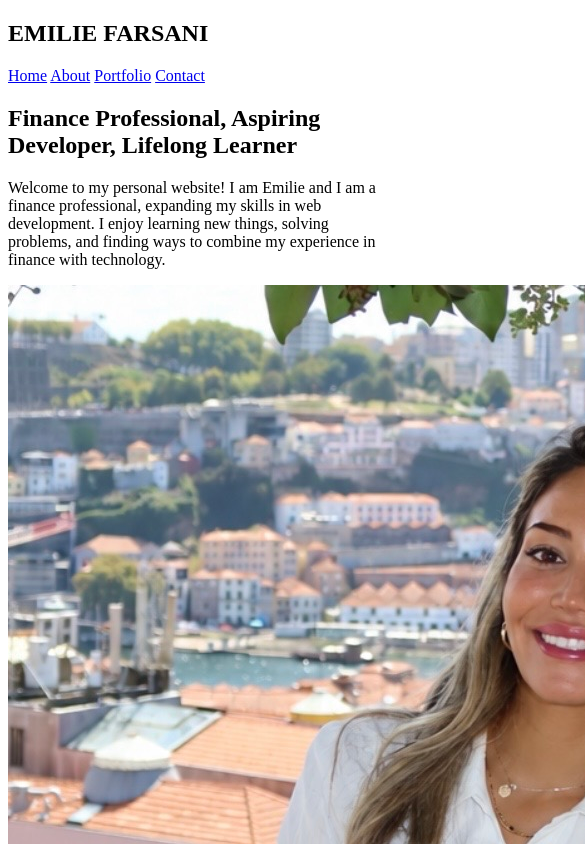
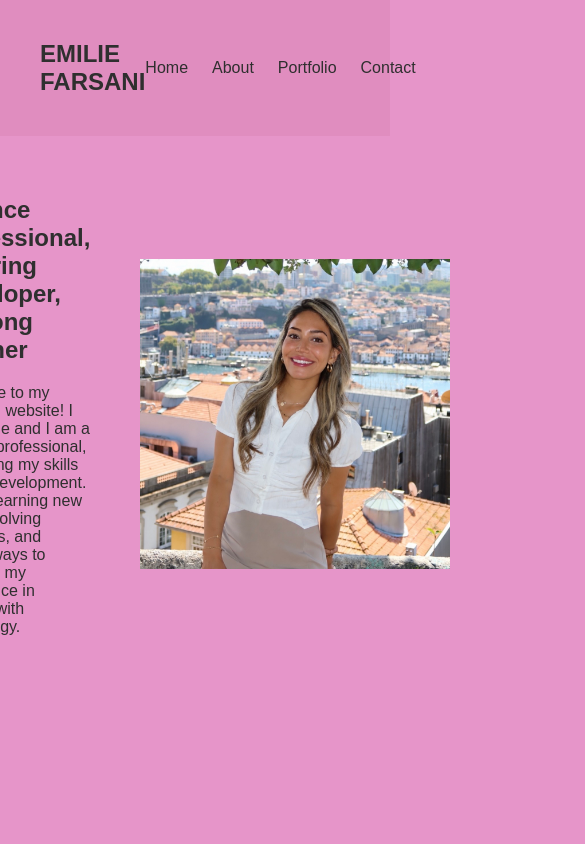
Before and after one commit to efarsani/emilie-personal-website, a plain HTML site: page index.html in a window 390 px wide. Shown: the top 844 px of the page, 585 px wide, since content can reach past the window. Drawn offline with Linux system fonts and the light colour scheme.

Commit message:
Style home page with responsive flex layout

```diff
--- a/index.html
+++ b/index.html
@@ -3,6 +3,7 @@
   <head>
     <meta charset="UTF-8" />
     <meta name="viewport" content="width=device-width, initial-scale=1.0" />
+    <link rel="stylesheet" href="style.css" />
     <title>Emilie Farsani</title>
   </head>
   <body>
--- /dev/null
+++ b/style.css
@@ -0,0 +1,38 @@
+* {
+  box-sizing: border-box;
+}
+body {
+  margin: 0;
+  font-family: Arial, sans-serif;
+  background-color: #e695c9;
+  color: #2f2f2f;
+}
+header {
+  display: flex;
+  justify-content: space-between;
+  align-items: center;
+  padding: 20px 40px;
+  background-color: #e08dbf;
+}
+nav {
+  display: flex;
+  gap: 24px;
+}
+nav a {
+  color: #2f2f2f;
+  text-decoration: none;
+}
+
+main {
+  display: flex;
+  align-items: center;
+  justify-content: center;
+  gap: 50px;
+  padding: 40px;
+}
+
+main img {
+  width: 100%;
+  max-width: 500px;
+  height: auto;
+}
```
